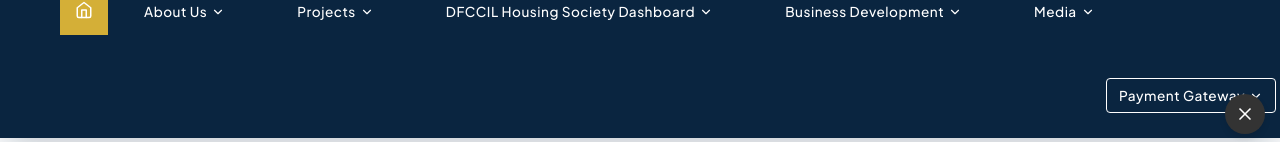
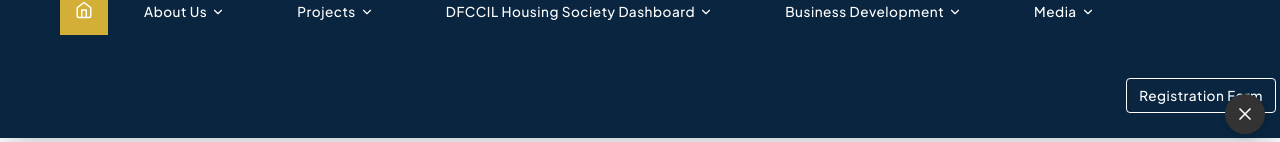
Before and after one commit to mrityunjaiverma-crypt/DFCCIL, a React (Vite) app in the folder client/: page / in a window 1280 px wide. Shown: the part 186-328 px from the top of the page. Built offline with nearby package versions, Linux system fonts and the light colour scheme.

Commit message:
Replace Payment Gateway top-level button with Registration Form directly

```diff
--- a/client/src/components/Navbar.jsx
+++ b/client/src/components/Navbar.jsx
@@ -34,11 +34,11 @@ const navItems = [
     subItems: ['Press Releases', 'Photo Gallery', 'News']
   },
   {
-    id: 'payment',
-    label: 'Payment Gateway',
-    hasDropdown: true,
+    id: 'registration',
+    label: 'Registration Form',
+    hasDropdown: false,
     isSpecial: true,
-    subItems: ['Registration Form']
+    href: '/registration'
   }
 ];
 
@@ -77,7 +77,7 @@ const Navbar = () => {
               onMouseEnter={() => setActiveDropdown(item.id)}
               onMouseLeave={() => setActiveDropdown(null)}
             >
-              <a href={`#${item.id}`} className="nav-link flex items-center">
+              <a href={item.href || `#${item.id}`} className="nav-link flex items-center">
                 {item.label} {item.hasDropdown && <ChevronDown size={14} className="ml-1" />}
               </a>
 
```
